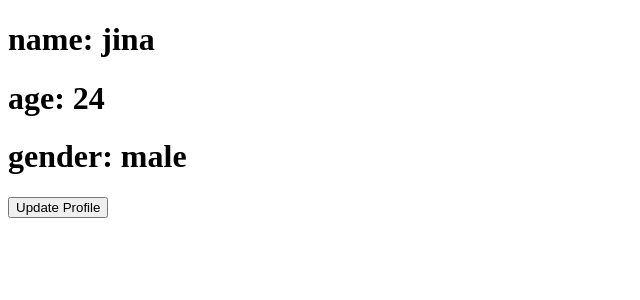
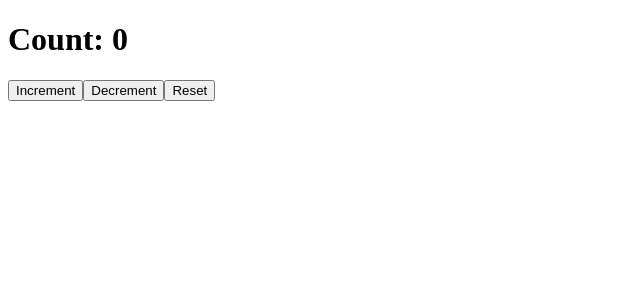
Before and after one commit to Seo-JeongJin/ReactWithTypeScript, a React (Vite) app: page / in a window 1280 px wide. Shown: the top 300 px of the page, without its empty margins (0-640 px from the left). Built offline with nearby package versions, Linux system fonts and the light colour scheme.

Commit message:
counter App

```diff
--- a/src/App.tsx
+++ b/src/App.tsx
@@ -1,20 +1,23 @@
 import { useState } from 'react';
 
 export default function App() {
-  const [name, setName] = useState<string>('jina');
-  const [age, setAge] = useState<number>(24);
-  const [gender, setGender] = useState<string>('male');
-  const handleUpdateProfile = () => {
-    setName('haru');
-    setAge(23);
-    setGender('female');
+  const [count, setCount] = useState<number>(0);
+  const handleIncrement = () => {
+    setCount(count + 1);
   };
+  const handleDecrement = () => {
+    setCount(count - 1);
+  };
+  const handleReset = () => {
+    setCount(0);
+  };
+
   return (
     <>
-      <h1>name: {name}</h1>
-      <h1>age: {age}</h1>
-      <h1>gender: {gender}</h1>
-      <button onClick={handleUpdateProfile}>Update Profile</button>
+      <h1>Count: {count}</h1>
+      <button onClick={handleIncrement}>Increment</button>
+      <button onClick={handleDecrement}>Decrement</button>
+      <button onClick={handleReset}>Reset</button>
     </>
   );
 }
```
